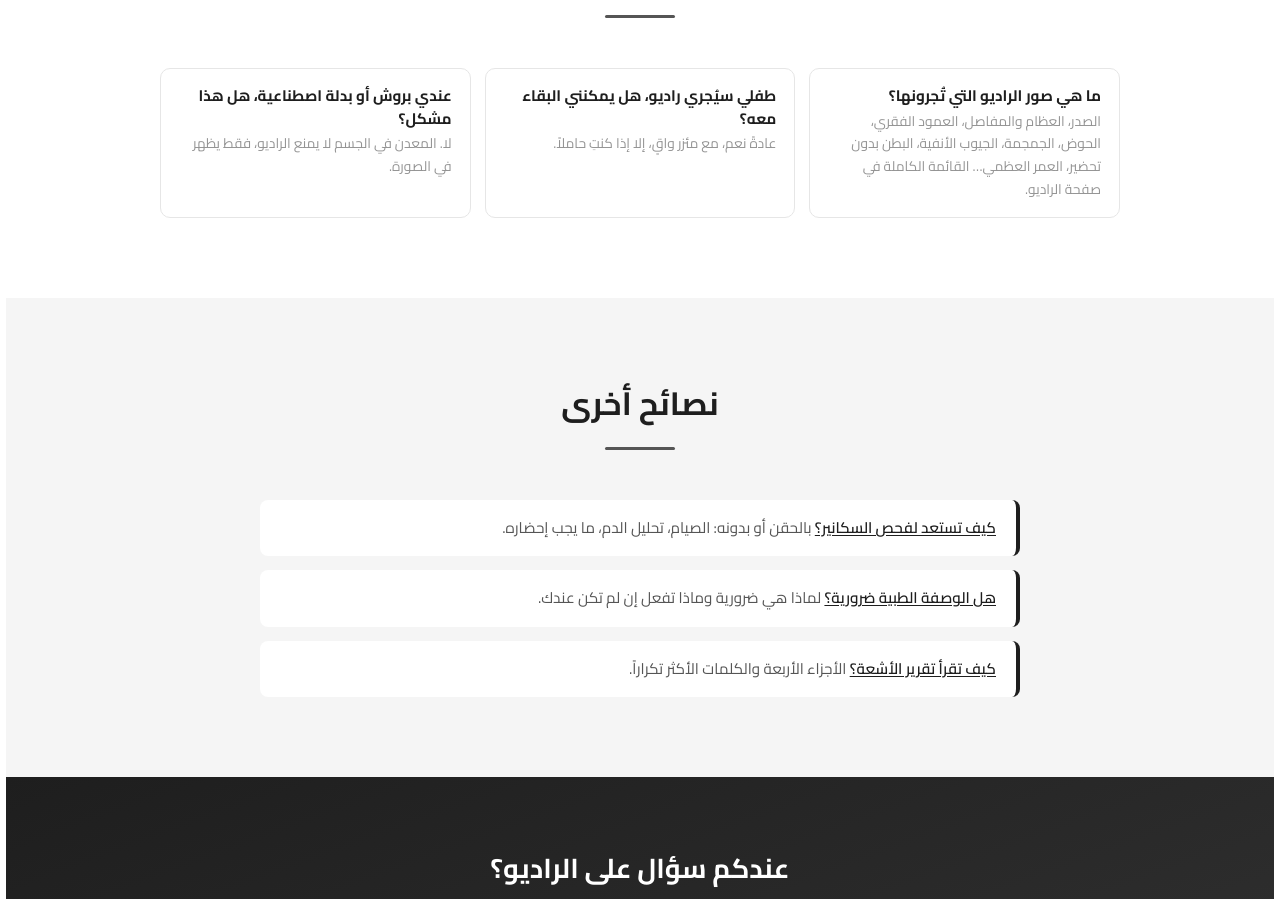
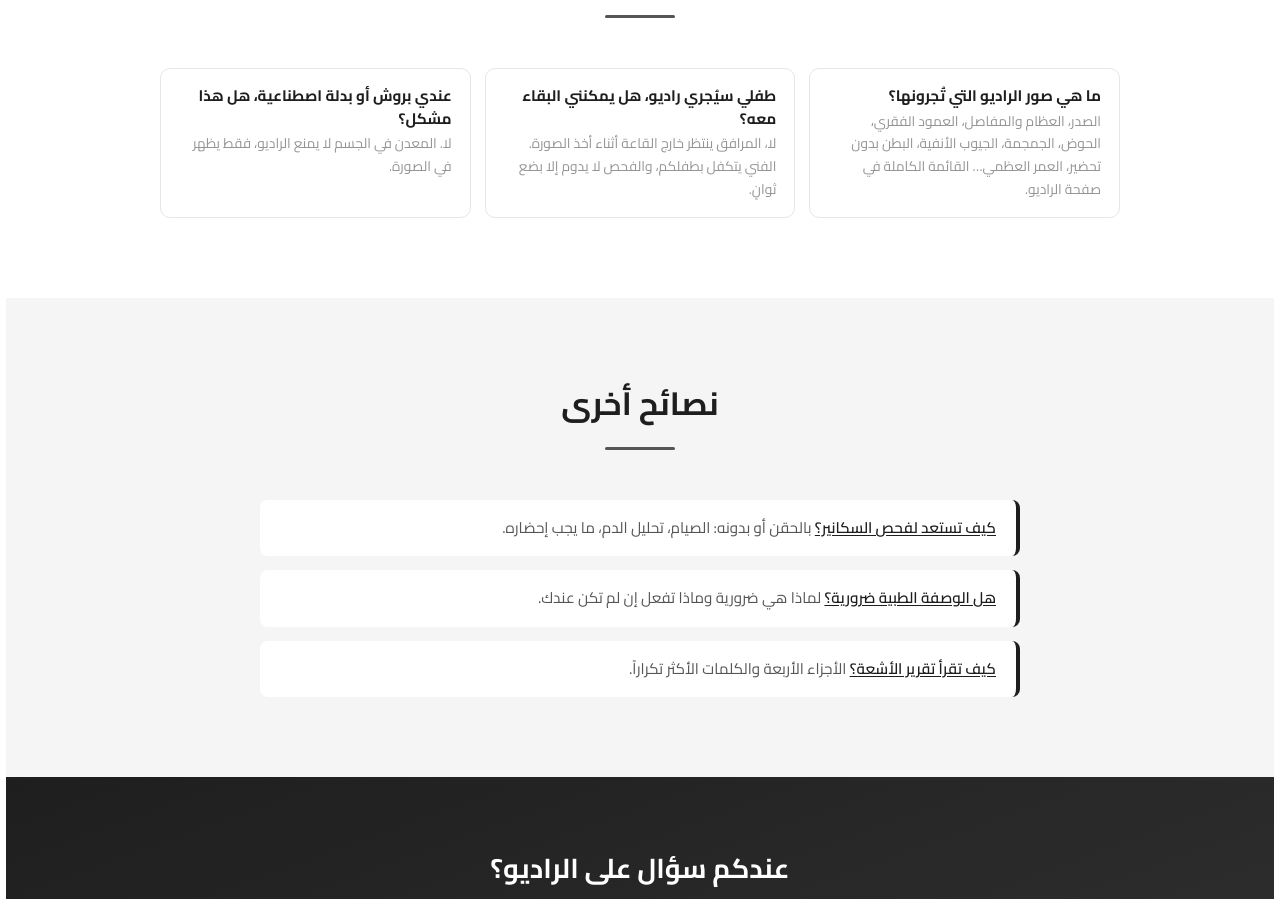
Before and after one commit to adelmerad/CIM-Dr-MERAD, a plain HTML site: page ar/conseils/preparer-sa-radiographie/index.html in a window 1280 px wide. Shown: the part 2366-3265 px from the top of the page. Drawn offline with Linux system fonts and the light colour scheme.

Commit message:
Radiographie : l'accompagnant attend hors de la salle (FR/AR)

```diff
--- a/ar/conseils/preparer-sa-radiographie/index.html
+++ b/ar/conseils/preparer-sa-radiographie/index.html
@@ -175,7 +175,7 @@
       <div class="section-line fade-in"></div>
       <ul class="exam-list fade-in">
         <li><strong>ما هي صور الراديو التي تُجرونها؟</strong> <span>الصدر، العظام والمفاصل، العمود الفقري، الحوض، الجمجمة، الجيوب الأنفية، البطن بدون تحضير، العمر العظمي… القائمة الكاملة في صفحة <a href="/ar/radiologie/">الراديو</a>.</span></li>
-        <li><strong>طفلي سيُجري راديو، هل يمكنني البقاء معه؟</strong> <span>عادةً نعم، مع مئزر واقٍ، إلا إذا كنتِ حاملاً.</span></li>
+        <li><strong>طفلي سيُجري راديو، هل يمكنني البقاء معه؟</strong> <span>لا، المرافق ينتظر خارج القاعة أثناء أخذ الصورة. الفني يتكفل بطفلكم، والفحص لا يدوم إلا بضع ثوانٍ.</span></li>
         <li><strong>عندي بروش أو بدلة اصطناعية، هل هذا مشكل؟</strong> <span>لا. المعدن في الجسم لا يمنع الراديو، فقط يظهر في الصورة.</span></li>
       </ul>
     </div>
```
Also changed, not shown: conseils/preparer-sa-radiographie/index.html (+1 -1 lines).
